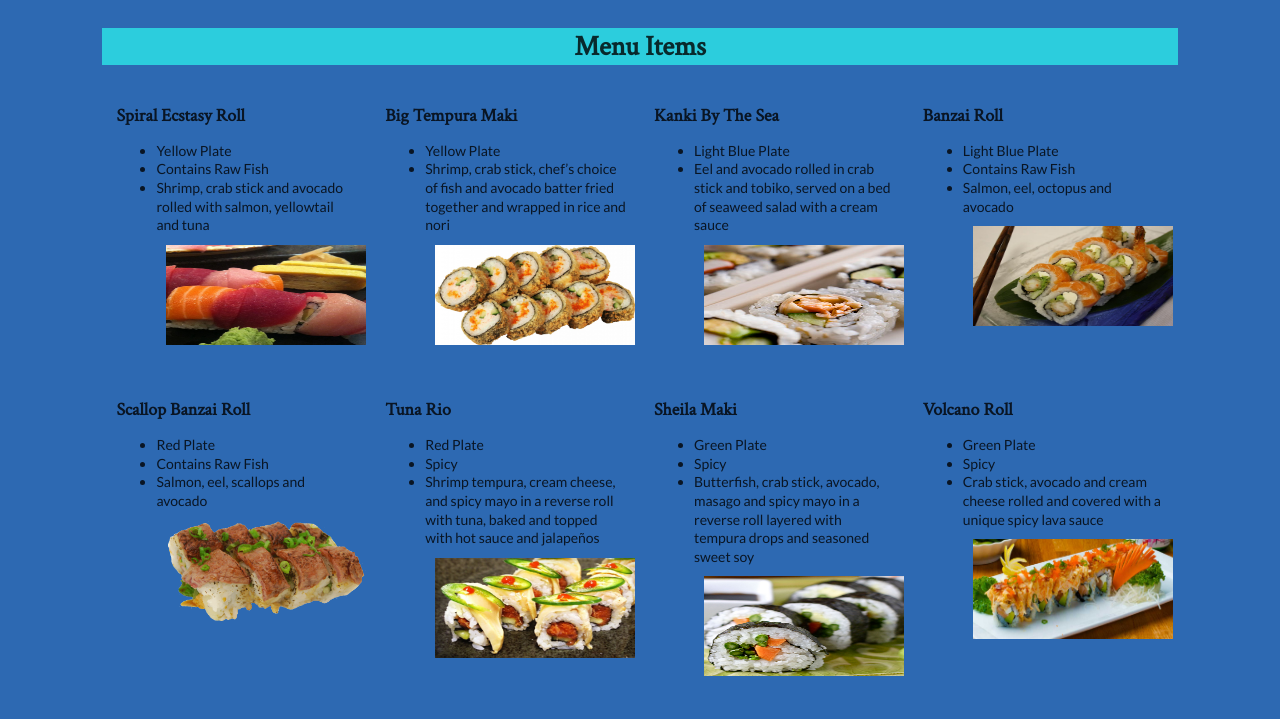
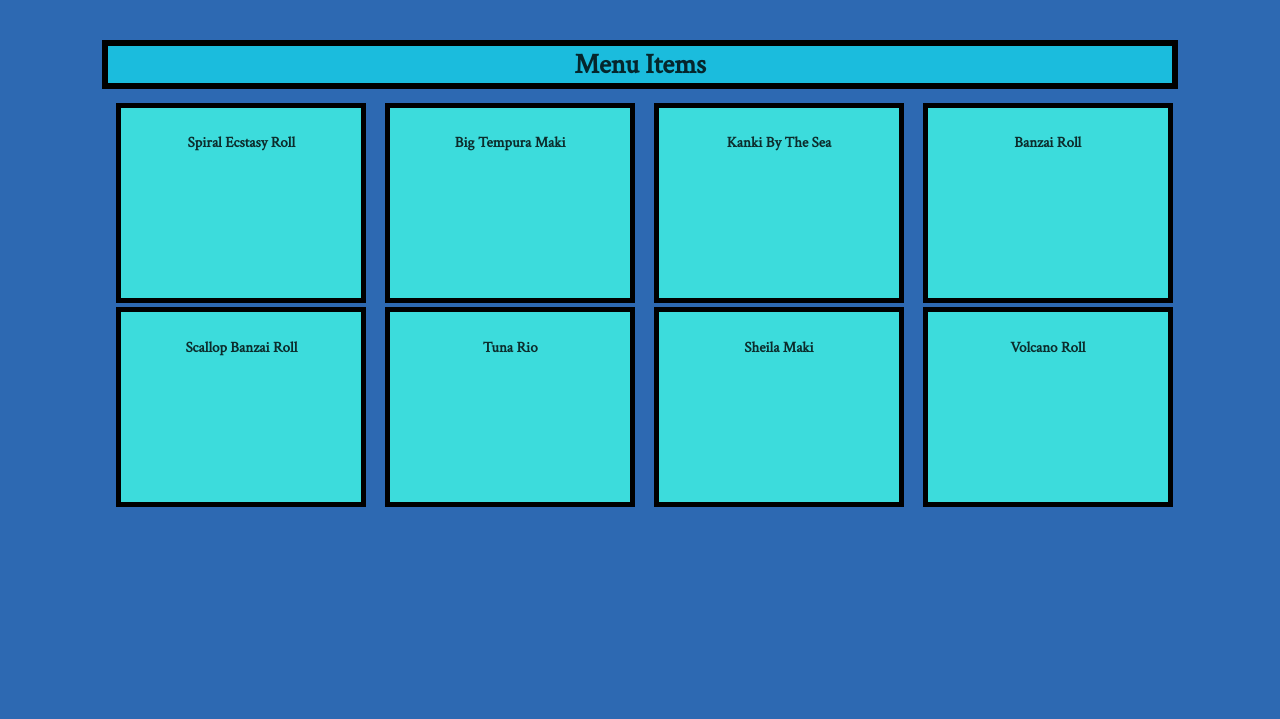
Before and after one commit to lizanderson/P4-Restaurant, a plain HTML site: page index.html in a window 1280 px wide. Shown: the part 586-1305 px from the top of the page. After the commit the page ends 1112 px from the top, so only its background shows below. Drawn offline with nearby package versions, Linux system fonts and the light colour scheme.

Commit message:
Version 4.5

```diff
--- a/css/styles.css
+++ b/css/styles.css
@@ -2,6 +2,7 @@
 	height: 100px;
 	width: 200px;
 	margin: 10px 10px;
+	border: black solid 2px;
 }
 
 .logo {
@@ -9,17 +10,38 @@
 	width: 650px;
 }
 
+h1,
 h2,
 h3,
+h4,
 p {
 	font-family: 'Crimson Text', serif;
+}
+
+h2,
+h3 {
+	text-indent: 100px;
 }
 
 
 h1 {
 	text-align: center;
+	background: #1BBCDD;
+	border: black solid 6px;
+}
+
+.text li {
 	font-family: 'Crimson Text', serif;
-	background: #2CCDDD;
+	line-height: 1em;
+}
+
+.revealBox {
+	width: 250px;
+	height: 200px;
+	background: #3CDCDc;
+	text-align: center;
+	border: black solid 5px;
+
 }
 
 /*Mobile*/
--- a/index.html
+++ b/index.html
@@ -85,90 +85,114 @@
       <h1>Menu Items</h1>
 
       <section class="column">
-      <h3>Spiral Ecstasy Roll</h3>
-
-      <ul>
+        <div class="ui move up reveal">
+          <div class="revealBox visible content">
+      <h4>Spiral Ecstasy Roll</h4>
+          </div>
+      <ul class="text hidden content">
       <li>Yellow Plate</li>
       <li>Contains Raw Fish </li>
-      <li>Shrimp, crab stick and avocado rolled with salmon, yellowtail and tuna</li>
+      <li>Shrimp, crab stick and avocado </br>rolled with salmon, yellowtail </br>and tuna</li>
       <img src="img/ecstasy roll.jpg" class="food">
       </ul>
+        </div>
       </section>
 
       <section class="column">
-      <h3>Big Tempura Maki</h3>
-
-      <ul>
+        <div class="ui move up reveal">
+          <div class="revealBox visible content">
+      <h4>Big Tempura Maki</h4>
+          </div>
+      <ul class="text hidden content">
       <li>Yellow Plate </li>
-      <li>Shrimp, crab stick, chef’s choice of fish and avocado batter fried together and wrapped in rice and nori</li>
+      <li>Shrimp, crab stick, chef’s choice </br> of fish and avocado batter fried </br>together and wrapped in rice</br> and nori</li>
       <img src="img/tempura roll.jpg" class="food">
       </ul>
+        </div>
       </section>
 
       <section class="column">
-      <h3>Kanki By The Sea</h3>
-
-      <ul>
+        <div class="ui move up reveal">
+          <div class="revealBox visible content">
+      <h4>Kanki By The Sea</h4>
+          </div>
+      <ul class="text hidden content">
       <li>Light Blue Plate </li>
-      <li>Eel and avocado rolled in crab stick and tobiko, served on a bed of seaweed salad with a cream sauce</li>
+      <li>Eel and avocado rolled in crab </br>stick and tobiko, served on a</br> bed of seaweed salad with a</br> cream sauce</li>
       <img src="img/kanki.jpg" class="food">
       </ul>
+        </div>
       </section>
 
       <section class="column">
-      <h3>Banzai Roll</h3>
-
-      <ul>
+        <div class="ui move up reveal">
+          <div class="revealBox visible content">
+      <h4>Banzai Roll</h4>
+          </div>
+      <ul class="text hidden content">
       <li>Light Blue Plate </li>
       <li>Contains Raw Fish </li>
       <li>Salmon, eel, octopus and avocado</li>
       <img src="img/banzai roll.jpeg" class="food">
       </ul>
+        </div>
       </section>
 
       <section class="column">
-      <h3>Scallop Banzai Roll</h3>
-
-      <ul>
+        <div class="ui move up reveal">
+          <div class="revealBox visible content">
+      <h4>Scallop Banzai Roll</h4>
+          </div>
+      <ul class="text hidden content">
       <li>Red Plate</li>
       <li>Contains Raw Fish </li>
       <li>Salmon, eel, scallops and avocado</li>
       <img src="img/scallop roll.png" class="food">
       </ul>
+        </div>
       </section>
 
       <section class="column">
-      <h3>Tuna Rio</h3>
-
-      <ul>
+        <div class="ui move up reveal">
+          <div class="revealBox visible content">
+      <h4>Tuna Rio</h4>
+          </div>
+      <ul class="text hidden content">
       <li>Red Plate</li>
       <li>Spicy </li>
-      <li>Shrimp tempura, cream cheese, and spicy mayo in a reverse roll with tuna, baked and topped with hot sauce and jalapeños</li>
+      <li>Shrimp tempura, cream cheese, and</br> spicy mayo in a reverse roll with tuna,</br> baked and topped with hot sauce and</br> jalapeños</li>
       <img src="img/tuna rio.jpg" class="food">
       </ul>
+        </div>
       </section>
 
       <section class="column">
-      <h3>Sheila Maki</h3>
-
-      <ul>
+        <div class="ui move up reveal">
+          <div class="revealBox visible content">
+      <h4>Sheila Maki</h4>
+          </div>
+      <ul class="text hidden content">
       <li>Green Plate</li>
       <li>Spicy</li>
-      <li>Butterfish, crab stick, avocado, masago and spicy mayo in a reverse roll layered with tempura drops and seasoned sweet soy</li>
+      <li>Butterfish, crab stick, avocado, </br> masago and spicy mayo in a </br> reverse roll layered with tempura </br> drops and seasoned sweet soy</li>
       <img src="img/sheila maki.jpg" class="food">
       </ul>
+        </div>
       </section>
 
       <section class="column">
-      <h3>Volcano Roll</h3>
-
-      <ul>
+        <div class="ui move up reveal">
+          <div class="revealBox visible content">
+      <h4>Volcano Roll</h4>
+          </div>
+      <ul class="text hidden content">
       <li>Green Plate</li>
       <li>Spicy </li>
-      <li>Crab stick, avocado and cream cheese rolled and covered with a unique spicy
+      <li>Crab stick, avocado and cream </br> cheese rolled and covered with </br> a unique spicy
       lava sauce</li>
       <img src="img/volcano roll.jpg" class="food">
       </ul>
+        </div>
       </section>
 
       <!-- End Menu -->
```
